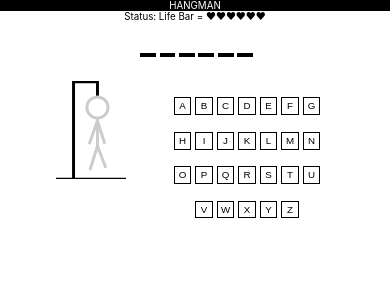
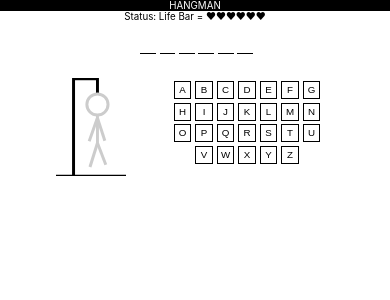
Before and after one commit to ujjaval-shah/hangman, a React (Create React App) app: page /theme/indian_cities/level/easy in a window 390 px wide. Shown: the top 300 px of the page. Built offline with nearby package versions, Linux system fonts and the light colour scheme; a web font is replaced by a local one.

Commit message:
responsive css units

```diff
--- a/src/css/game.css
+++ b/src/css/game.css
@@ -11,7 +11,7 @@
 }
 
 .ch {
-	border-bottom: 0.5vh solid;
+	border-bottom: 0.25vw solid;
 	margin: 0 10%;
 	width: 4vw;
 	height: 4vw;
@@ -25,7 +25,7 @@
 .grid2 {
 	/* padding: 2vh 0; */
 	margin: auto;
-	margin-top: 2vh;
+	margin-top: 1vw;
 	display: grid;
 	grid-auto-flow: column;
 	/* grid-auto-columns: 1fr; */
@@ -39,7 +39,7 @@
 }
 
 .btn {
-	border: 0.2vh solid;
+	border: 0.11vw solid;
 	height: 4vw;
 	width: 4vw;
 	line-height: 4vw;
```
